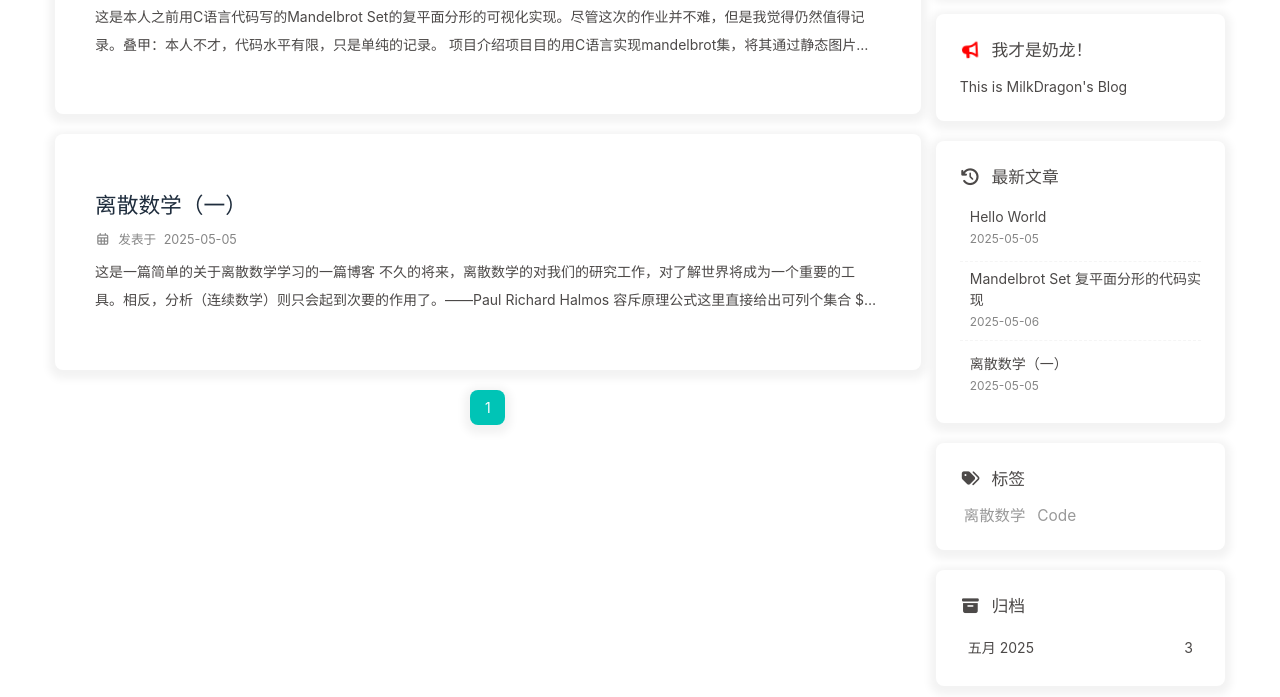
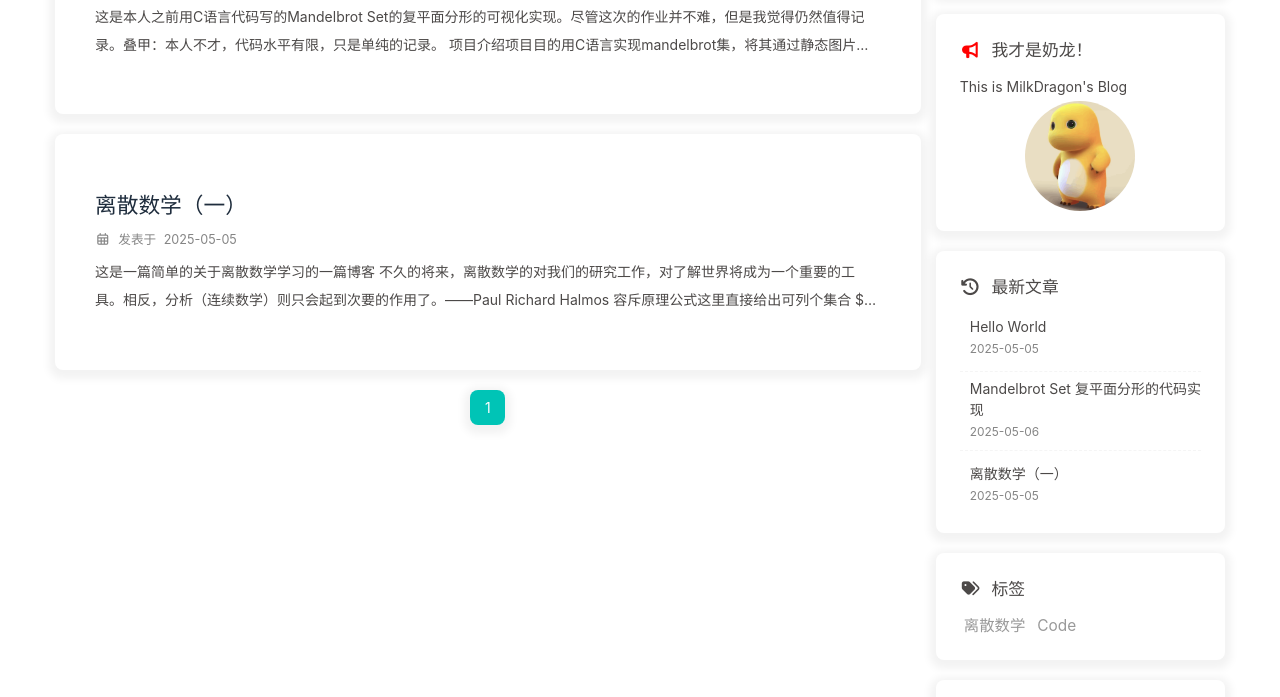
Before and after one commit to MilkDragon-blog/MilkDragon-blog.github.io, a plain HTML site: page index.html in a window 1280 px wide. Shown: the part 1216-1913 px from the top of the page. Drawn offline with nearby package versions, Linux system fonts and the light colour scheme; some packages are replaced by stand-ins of ours; a script that the page names is missing.

Commit message:
change the content

```diff
--- a/index.html
+++ b/index.html
@@ -394,6 +394,9 @@
             <span>我才是奶龙！</span>
           </div>
           <div class="announcement_content">This is MilkDragon's Blog</div>
+          <div class="avatar-img">
+            <img src="/img/milkdragon3.gif" onerror="this.onerror=null;this.src='/img/friend_404.gif'" alt="avatar"/>
+          </div>
         </div>
 
         <div class="sticky_layout">
```
Also changed, not shown: img/milkdragon3.gif (added), 1 other file.
